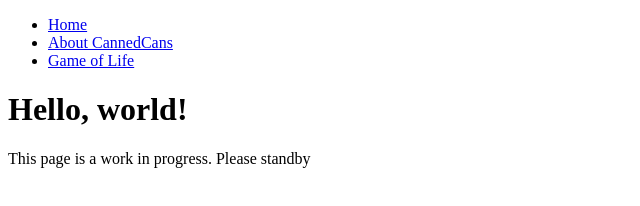
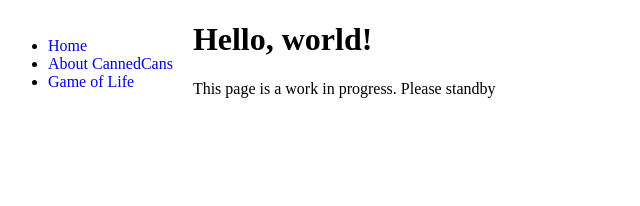
Before and after one commit to CannedCans/CannedCans.github.io, a plain HTML site: page about.html in a window 1280 px wide. Shown: the whole page, without its empty margins (0-640 px from the left). Drawn offline with Linux system fonts and the light colour scheme.

Commit message:
Added basic CSS file for later modification

```diff
--- a/about.html
+++ b/about.html
@@ -1,8 +1,9 @@
 <!DOCTYPE html>
 <html>
 <head>
+  <link rel="stylesheet" type="text/css" href="navmenu.css">
   <title>About CannedCans</title>
-  <nav class="nav_menu">
+  <nav class="navmenu">
     <ul>
       <li><a href="index.html">Home</a></li>
       <li><a href="about.html">About CannedCans</a></li>
--- /dev/null
+++ b/navmenu.css
@@ -0,0 +1,17 @@
+.navmenu ul {
+    float: left;
+    margin-right: 20px;
+}
+
+.navmenu li a {
+    text-decoration: none;
+    background-color: #FFFFFF;
+    block-size: 10;
+    display: block;
+
+}
+
+.navmenu li a:hover {
+    background-color: #AAFF00;
+
+}
```
Also changed, not shown: index.html (+2 -1 lines), life.html (+2 -1 lines).
